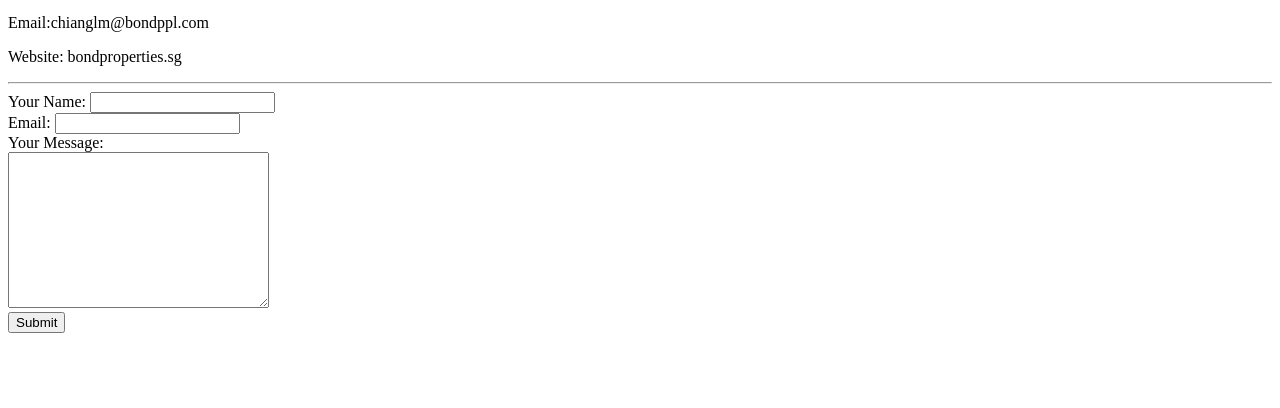
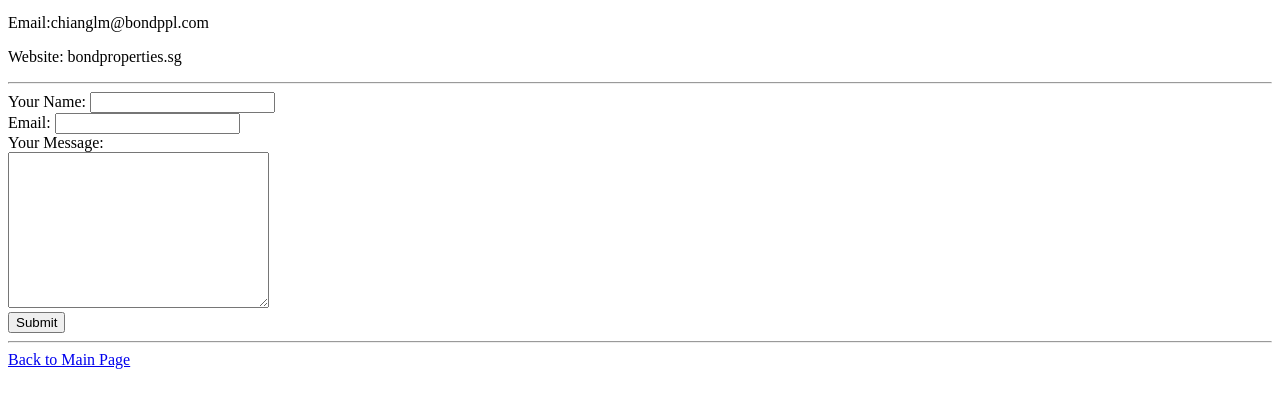
Before and after one commit to Rolic57/cv, a plain HTML site: page contact.html in a window 1280 px wide. Shown: the part 100-508 px from the top of the page. Drawn offline with Linux system fonts and the light colour scheme.

Commit message:
Update contact.html

```diff
--- a/contact.html
+++ b/contact.html
@@ -19,6 +19,8 @@
       <textarea name="yourMessage" rows="10" cols="30"></textarea><br>
       <input type="submit" name="">
     </form>
+    <hr />
+    <a href="index.html">Back to Main Page</a>
   </body>
 
 </html>
```
